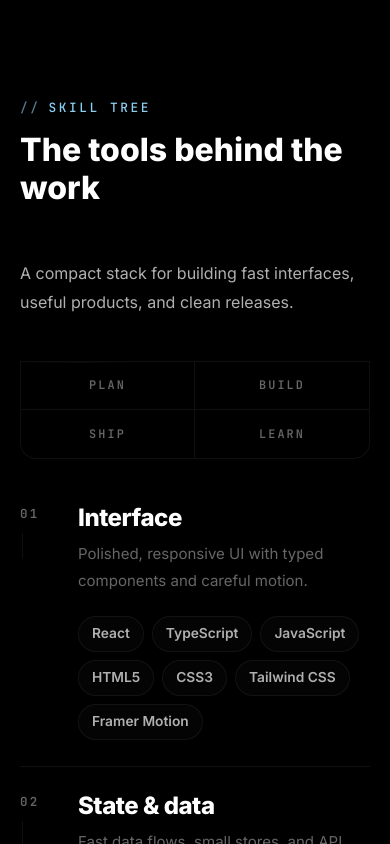
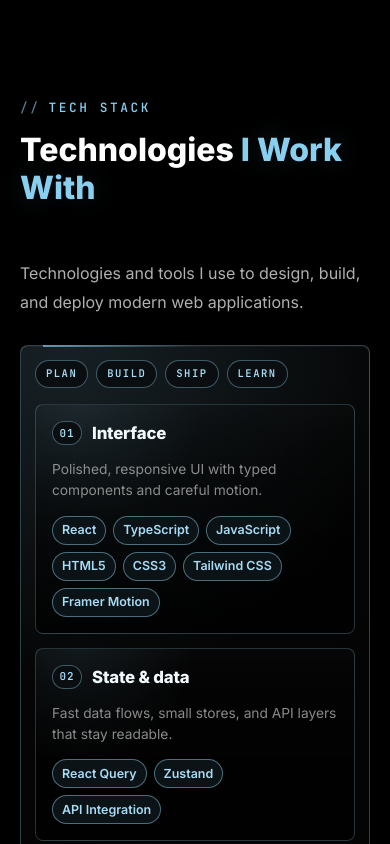
Before and after one commit to DimAntoniadis96/portfolio, a React (Vite) app: page / in a window 390 px wide. Shown: the part 2520-3364 px from the top of the page. Built offline with nearby package versions, Linux system fonts and the light colour scheme.

Commit message:
refactor: redesign Skills and Navbar layout with updated styling, color-mix utilities, and grid components.

```diff
--- a/src/components/Skills.css
+++ b/src/components/Skills.css
@@ -13,9 +13,9 @@
   inset: 14% auto auto 50%;
   width: min(680px, 72vw);
   height: min(680px, 72vw);
-  border: 1px solid var(--border-color);
+  border: 1px solid color-mix(in srgb, var(--accent-primary) 18%, var(--border-color));
   border-radius: var(--radius-full);
-  opacity: 0.45;
+  opacity: 0.5;
   transform: translateX(-50%);
   pointer-events: none;
 }
@@ -26,9 +26,9 @@
   inset: 14% auto auto 50%;
   width: min(430px, 52vw);
   height: min(430px, 52vw);
-  border: 1px solid var(--border-accent);
+  border: 1px solid color-mix(in srgb, var(--accent-primary) 52%, var(--border-accent));
   border-radius: var(--radius-full);
-  opacity: 0.18;
+  opacity: 0.28;
   transform: translateX(-50%);
   pointer-events: none;
 }
@@ -43,7 +43,7 @@
   grid-template-columns: minmax(0, 1fr) minmax(280px, 420px);
   gap: clamp(28px, 6vw, 80px);
   align-items: end;
-  margin-bottom: clamp(44px, 7vw, 72px);
+  margin-bottom: clamp(28px, 5vw, 42px);
 }
 
 .skills-description {
@@ -53,26 +53,44 @@
   margin: 0 0 26px;
 }
 
+.skills-header .section-heading span {
+  color: var(--accent-primary);
+  text-shadow: 0 0 28px var(--accent-glow-strong);
+}
+
 .toolkit-stage {
   position: relative;
-  border-top: 1px solid var(--border-color);
-  border-bottom: 1px solid var(--border-color);
+  padding: clamp(16px, 3vw, 24px);
+  border: 1px solid color-mix(in srgb, var(--accent-primary) 24%, var(--border-color));
+  border-radius: var(--radius-sm);
+  background:
+    radial-gradient(
+      circle at 12% 0%,
+      color-mix(in srgb, var(--accent-primary) 14%, transparent),
+      transparent 34%
+    ),
+    linear-gradient(
+      135deg,
+      color-mix(in srgb, var(--bg-card-hover) 32%, transparent),
+      color-mix(in srgb, var(--bg-card) 62%, transparent)
+    );
+  box-shadow: inset 0 1px 0 rgba(255, 255, 255, 0.035);
   isolation: isolate;
 }
 
 .toolkit-stage::before {
   content: '';
   position: absolute;
-  inset: 0 0 auto;
-  height: 1px;
+  inset: -1px auto auto 22px;
+  width: min(430px, calc(100% - 44px));
+  height: 2px;
   background: linear-gradient(
     90deg,
-    transparent,
     var(--accent-primary),
     transparent
   );
   opacity: 0.65;
-  transform: scaleX(0.34);
+  transform: scaleX(0.5);
   transform-origin: left center;
   transition: transform var(--transition-slow), opacity var(--transition-slow);
 }
@@ -83,122 +101,128 @@
 }
 
 .toolkit-signal {
-  display: grid;
-  grid-template-columns: repeat(4, minmax(0, 1fr));
-  max-width: 760px;
-  margin: 0 auto clamp(20px, 4vw, 34px);
-  overflow: hidden;
-  border: 1px solid var(--border-color);
-  border-top: none;
-  border-radius: 0 0 var(--radius-full) var(--radius-full);
-  background: color-mix(in srgb, var(--bg-primary) 82%, transparent);
-  backdrop-filter: var(--glass-blur);
-  -webkit-backdrop-filter: var(--glass-blur);
+  display: flex;
+  flex-wrap: wrap;
+  gap: 8px;
+  margin-bottom: 16px;
 }
 
 .toolkit-signal span {
-  display: flex;
+  display: inline-flex;
   align-items: center;
   justify-content: center;
-  min-height: 48px;
-  padding: 0 18px;
-  border-right: 1px solid var(--border-color);
-  color: var(--text-tertiary);
+  min-height: 28px;
+  padding: 0 10px;
+  border: 1px solid color-mix(in srgb, var(--accent-primary) 34%, var(--border-color));
+  border-radius: var(--radius-full);
+  background: color-mix(in srgb, var(--accent-primary) 7%, var(--bg-primary));
+  color: var(--accent-secondary);
   font-family: var(--font-mono);
-  font-size: 0.74rem;
+  font-size: 0.66rem;
   font-weight: 600;
-  letter-spacing: 0.18em;
+  letter-spacing: 0.14em;
   text-transform: uppercase;
 }
 
-.toolkit-signal span:last-child {
-  border-right: none;
-}
-
 .toolkit-rows {
-  position: relative;
+  display: grid;
+  grid-template-columns: repeat(2, minmax(0, 1fr));
+  gap: 14px;
 }
 
 .toolkit-row {
-  display: grid;
-  grid-template-columns: minmax(270px, 0.42fr) minmax(0, 1fr);
-  gap: clamp(28px, 5vw, 72px);
-  align-items: center;
-  padding: clamp(26px, 4vw, 42px) 0;
-  border-top: 1px solid var(--border-color);
-}
-
-.toolkit-row:first-child {
-  border-top: none;
+  display: flex;
+  flex-direction: column;
+  gap: 14px;
+  min-height: 100%;
+  padding: clamp(16px, 2.4vw, 20px);
+  border: 1px solid color-mix(in srgb, var(--accent-primary) 18%, var(--border-color));
+  border-radius: var(--radius-sm);
+  background:
+    radial-gradient(
+      circle at 14% 0%,
+      color-mix(in srgb, var(--accent-primary) 8%, transparent),
+      transparent 34%
+    ),
+    linear-gradient(
+      180deg,
+      color-mix(in srgb, var(--bg-card-hover) 28%, transparent),
+      color-mix(in srgb, var(--bg-primary) 72%, transparent)
+    );
+  transition:
+    border-color var(--transition-base),
+    background var(--transition-base),
+    transform var(--transition-base),
+    box-shadow var(--transition-base);
 }
 
 .toolkit-row-meta {
-  display: grid;
-  grid-template-columns: 54px minmax(0, 1fr);
-  gap: 22px;
-  align-items: start;
+  display: flex;
+  align-items: center;
+  gap: 10px;
 }
 
 .toolkit-row-index {
-  position: relative;
-  color: var(--text-tertiary);
+  display: inline-flex;
+  align-items: center;
+  justify-content: center;
+  flex: 0 0 auto;
+  width: 30px;
+  height: 24px;
+  border: 1px solid color-mix(in srgb, var(--accent-primary) 34%, var(--border-color));
+  border-radius: var(--radius-full);
+  background: color-mix(in srgb, var(--accent-primary) 7%, var(--bg-primary));
+  color: var(--accent-secondary);
   font-family: var(--font-mono);
-  font-size: 0.78rem;
+  font-size: 0.68rem;
   font-weight: 700;
-  letter-spacing: 0.18em;
-  line-height: 1.4;
-  transition: color var(--transition-base);
-}
-
-.toolkit-row-index::after {
-  content: '';
-  position: absolute;
-  top: 28px;
-  left: 2px;
-  width: 1px;
-  height: 34px;
-  background: var(--border-color);
-  transition: background var(--transition-base), height var(--transition-base);
+  letter-spacing: 0.08em;
+  line-height: 1;
+  transition:
+    color var(--transition-base),
+    border-color var(--transition-base),
+    background var(--transition-base);
 }
 
 .category-title {
-  color: var(--text-heading);
-  font-size: clamp(1.35rem, 2.6vw, 2rem);
-  font-weight: 800;
-  letter-spacing: -0.02em;
-  line-height: 1.1;
-  margin: 0 0 10px;
+  color: color-mix(in srgb, var(--text-heading) 88%, var(--accent-primary));
+  font-size: clamp(1.04rem, 1.8vw, 1.2rem);
+  font-weight: 750;
+  letter-spacing: -0.01em;
+  line-height: 1.2;
+  margin: 0;
 }
 
 .category-summary {
-  max-width: 360px;
-  color: var(--text-tertiary);
-  font-size: 0.94rem;
-  line-height: 1.75;
+  max-width: 620px;
+  color: var(--text-secondary);
+  font-size: 0.86rem;
+  line-height: 1.55;
   margin: 0;
+  opacity: 0.78;
 }
 
 .toolkit-tools {
   display: flex;
   flex-wrap: wrap;
-  justify-content: flex-end;
-  gap: 10px;
+  gap: 8px;
+  list-style: none;
+  margin: 0;
+  padding: 0;
 }
 
 .toolkit-tool {
-  appearance: none;
   display: inline-flex;
   align-items: center;
-  min-height: 40px;
-  padding: 0 16px;
-  border: 1px solid var(--border-color);
+  min-height: 31px;
+  padding: 0 11px;
+  border: 1px solid color-mix(in srgb, var(--accent-primary) 44%, var(--border-color));
   border-radius: var(--radius-full);
-  background: color-mix(in srgb, var(--bg-card) 70%, transparent);
-  color: var(--text-secondary);
-  cursor: pointer;
+  background: color-mix(in srgb, var(--accent-primary) 9%, var(--bg-primary));
+  color: var(--accent-secondary);
   font-family: inherit;
-  font-size: 0.94rem;
-  font-weight: 550;
+  font-size: 0.8rem;
+  font-weight: 600;
   line-height: 1;
   white-space: nowrap;
   transition:
@@ -211,44 +235,41 @@
 
 .toolkit-row:hover .toolkit-row-index {
   color: var(--accent-primary);
+  border-color: var(--border-accent);
+  background: var(--accent-glow);
 }
 
-.toolkit-row:hover .toolkit-row-index::after {
-  height: 48px;
-  background: var(--accent-primary);
+.toolkit-row:hover {
+  border-color: color-mix(in srgb, var(--accent-primary) 38%, var(--border-color-hover));
+  background:
+    radial-gradient(
+      circle at 14% 0%,
+      color-mix(in srgb, var(--accent-primary) 12%, transparent),
+      transparent 34%
+    ),
+    color-mix(in srgb, var(--bg-card-hover) 70%, transparent);
+  box-shadow: 0 12px 34px rgba(137, 207, 240, 0.1);
+  transform: translateY(-2px);
 }
 
-.toolkit-row:hover .toolkit-tool,
-.toolkit-tool.active,
-.toolkit-tool:focus-visible {
-  border-color: var(--border-accent);
-  background: var(--accent-glow);
-  color: var(--text-primary);
-  box-shadow: 0 10px 34px rgba(137, 207, 240, 0.08);
-}
-
-.toolkit-tool:hover,
-.toolkit-tool.active {
-  transform: translateY(-3px);
+.toolkit-tool:hover {
+  background: color-mix(in srgb, var(--accent-primary) 15%, var(--bg-primary));
+  box-shadow: 0 8px 24px rgba(137, 207, 240, 0.16);
+  transform: translateY(-2px);
   border-color: var(--accent-primary);
   color: var(--accent-primary);
-}
-
-.toolkit-tool:focus-visible {
-  outline: 2px solid var(--accent-primary);
-  outline-offset: 4px;
 }
 
 @media (prefers-reduced-motion: reduce) {
   .toolkit-stage::before,
   .toolkit-row-index,
-  .toolkit-row-index::after,
+  .toolkit-row,
   .toolkit-tool {
     transition: none;
   }
 
-  .toolkit-tool:hover,
-  .toolkit-tool.active {
+  .toolkit-row:hover,
+  .toolkit-tool:hover {
     transform: none;
   }
 }
@@ -264,14 +285,8 @@
     max-width: 560px;
   }
 
-  .toolkit-row {
+  .toolkit-rows {
     grid-template-columns: 1fr;
-    gap: 22px;
-  }
-
-  .toolkit-tools {
-    justify-content: flex-start;
-    padding-left: 76px;
   }
 }
 
@@ -281,40 +296,21 @@
     display: none;
   }
 
-  .toolkit-signal {
-    grid-template-columns: repeat(2, minmax(0, 1fr));
-    border-radius: 0 0 var(--radius-lg) var(--radius-lg);
-  }
-
-  .toolkit-signal span:nth-child(2) {
-    border-right: none;
-  }
-
-  .toolkit-signal span:nth-child(-n + 2) {
-    border-bottom: 1px solid var(--border-color);
-  }
-
-  .toolkit-row-meta {
-    grid-template-columns: 42px minmax(0, 1fr);
-    gap: 16px;
-  }
-
-  .toolkit-row-index::after {
-    height: 26px;
+  .toolkit-stage {
+    padding: 14px;
   }
 
   .category-title {
-    font-size: 1.5rem;
+    font-size: 1.05rem;
   }
 
   .toolkit-tools {
-    gap: 8px;
-    padding-left: 58px;
+    gap: 7px;
   }
 
   .toolkit-tool {
-    min-height: 36px;
-    padding: 0 13px;
-    font-size: 0.86rem;
+    min-height: 29px;
+    padding: 0 9px;
+    font-size: 0.78rem;
   }
 }
--- a/src/components/Skills.jsx
+++ b/src/components/Skills.jsx
@@ -1,4 +1,3 @@
-import { useState } from 'react';
 import { useFadeIn } from '../hooks/useFadeIn';
 import './Skills.css';
 
@@ -57,7 +56,6 @@ const SKILL_CATEGORIES = [
 
 export default function Skills() {
   const { ref, isVisible } = useFadeIn();
-  const [activeTool, setActiveTool] = useState(null);
 
   return (
     <section className="skills section" id="skills">
@@ -65,11 +63,13 @@ export default function Skills() {
         <div ref={ref} className={`fade-in ${isVisible ? 'visible' : ''}`}>
           <div className="skills-header">
             <div>
-              <span className="section-label">Skill Tree</span>
-              <h2 className="section-heading">The tools behind the work</h2>
+              <span className="section-label">TECH STACK</span>
+              <h2 className="section-heading">
+                Technologies <span>I Work With</span>
+              </h2>
             </div>
             <p className="skills-description">
-              A compact stack for building fast interfaces, useful products, and clean releases.
+              Technologies and tools I use to design, build, and deploy modern web applications.
             </p>
           </div>
 
@@ -88,27 +88,17 @@ export default function Skills() {
                     <span className="toolkit-row-index">
                       {String(index + 1).padStart(2, '0')}
                     </span>
-                    <div>
-                      <h3 className="category-title">{cat.title}</h3>
-                      <p className="category-summary">{cat.summary}</p>
-                    </div>
+                    <h3 className="category-title">{cat.title}</h3>
                   </div>
+                  <p className="category-summary">{cat.summary}</p>
 
-                  <div className="toolkit-tools">
+                  <ul className="toolkit-tools" aria-label={`${cat.title} technologies`}>
                     {cat.skills.map((skill) => (
-                      <button
-                        type="button"
-                        className={`toolkit-tool ${activeTool === skill ? 'active' : ''}`}
-                        aria-pressed={activeTool === skill}
-                        key={skill}
-                        onClick={() => setActiveTool(skill)}
-                        onFocus={() => setActiveTool(skill)}
-                        onMouseEnter={() => setActiveTool(skill)}
-                      >
+                      <li className="toolkit-tool" key={skill}>
                         {skill}
-                      </button>
+                      </li>
                     ))}
-                  </div>
+                  </ul>
                 </article>
               ))}
             </div>
```
Also changed, not shown: src/components/Navbar.css (+9 -0 lines), src/components/Navbar.jsx (+60 -17 lines).
